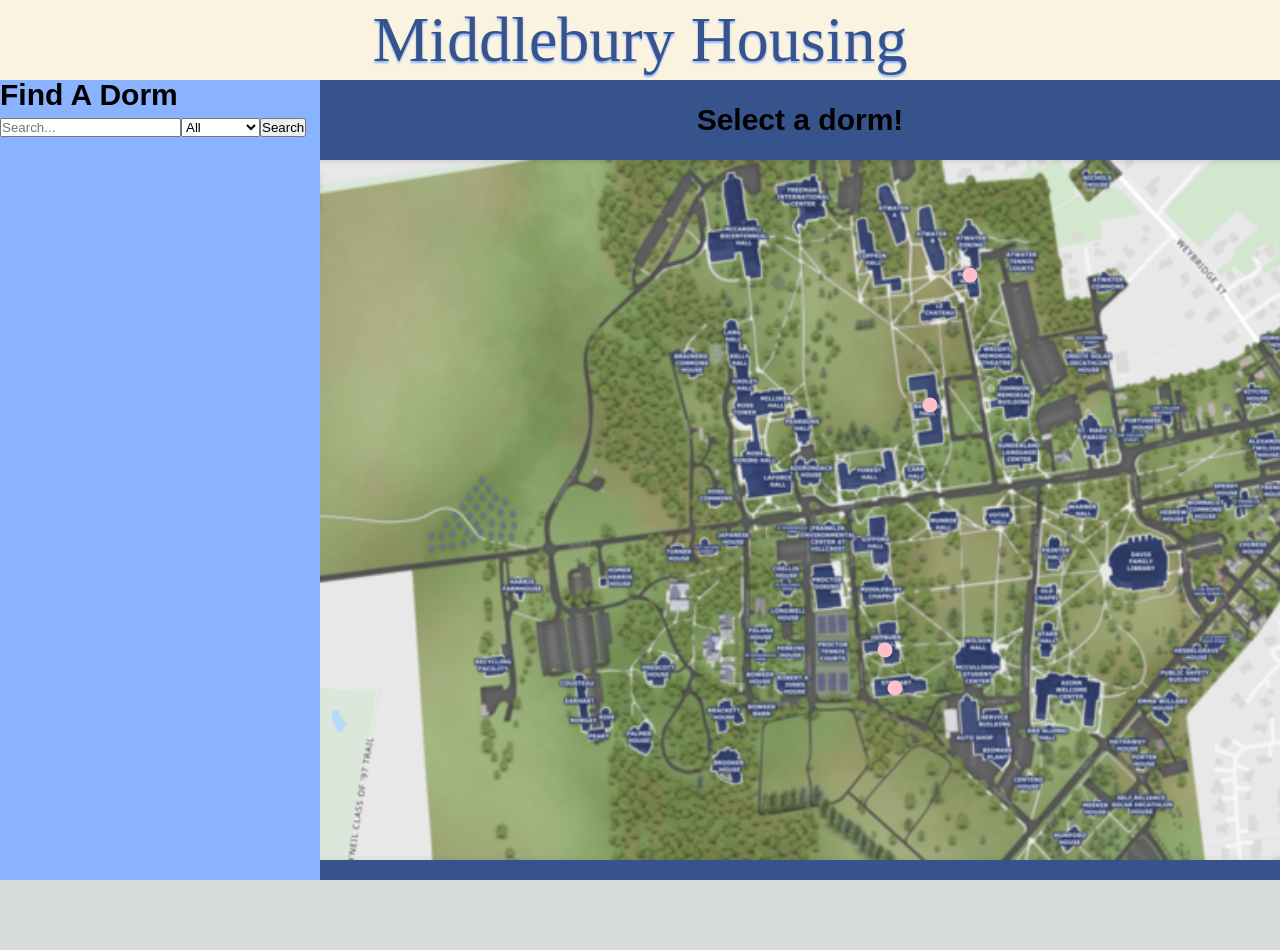
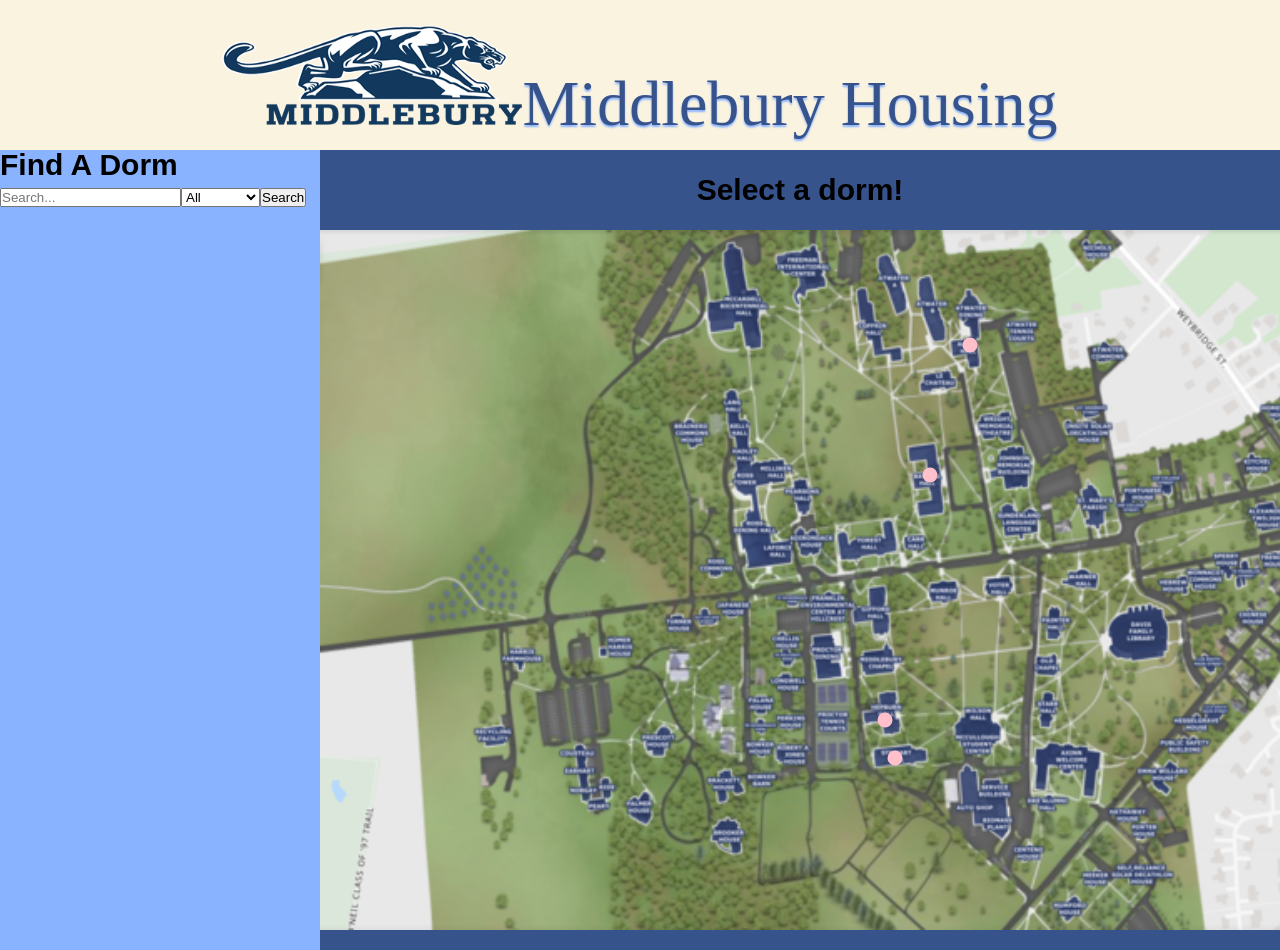
Before and after one commit to csci312a-f23/project-ellen, a Next.js app: page / in a window 1280 px wide. Before the commit the page ends 880 px from the top, so only its background shows below. Built offline with nearby package versions, Linux system fonts and the light colour scheme.

Commit message:
added panther img

```diff
--- a/src/pages/index.js
+++ b/src/pages/index.js
@@ -2,7 +2,9 @@
 import Head from "next/head";
 import SearchBar from "@/components/SearchBar";
 import InteractiveMap from "@/components/InteractiveMap";
+import Image from "next/image";
 import styles from "../styles/main.module.css";
+import panther from "../images/panther.png";
 
 export default function Home() {
   const dorms = [
@@ -32,11 +34,15 @@
         <link rel="icon" href="/favicon.ico" />
       </Head>
       <main className={styles.body}>
-        <div className={styles.h1}>Middlebury Housing</div>
+        <div className={styles.h1}>
+          <Image height={100} width={300} src={panther} alt="panther" />
+          Middlebury Housing
+        </div>
         <section className={styles.container}>
           <div className={styles.leftHalf}>
             <article>
               <h2>Find A Dorm</h2>
+
               <SearchBar dorms={dorms} />
             </article>
           </div>
```
